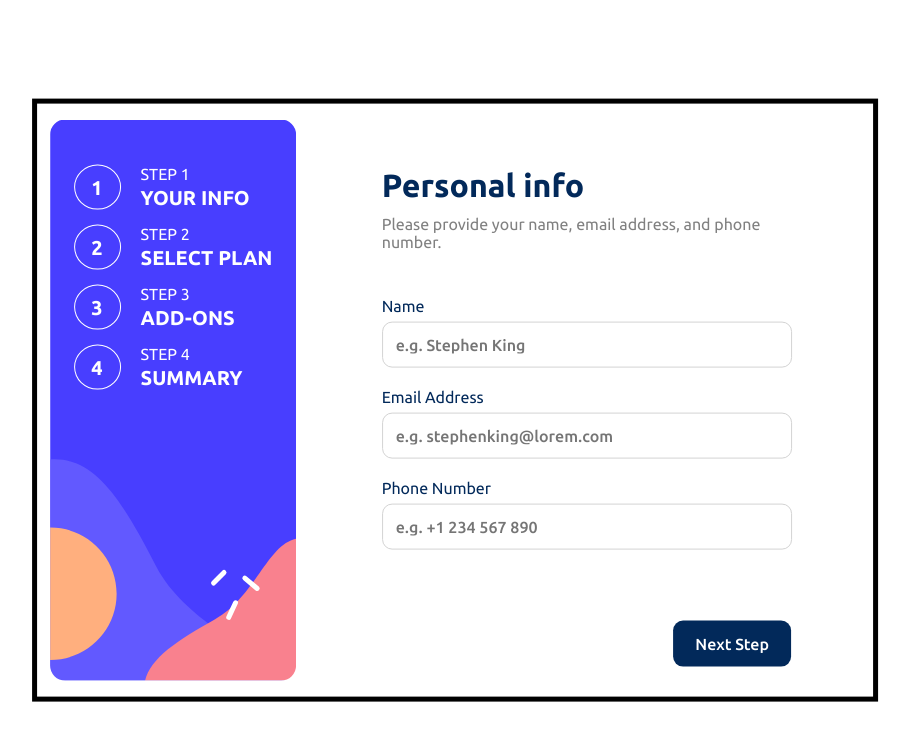
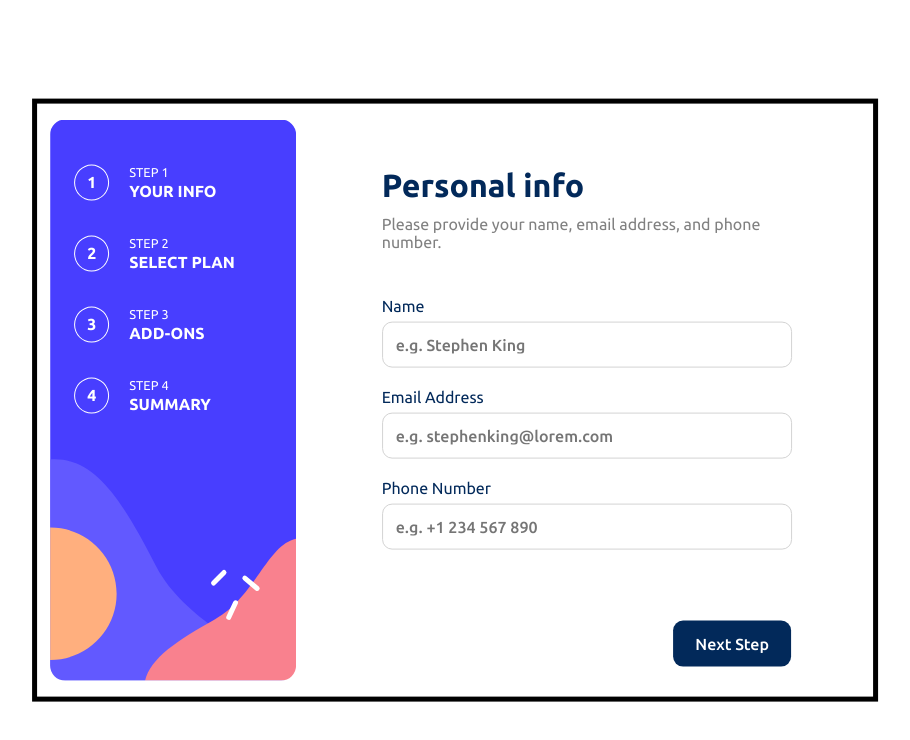
Before and after one commit to lilygo92/multi-step-form, a React (Create React App) app: page / in a window 1280 px wide. Shown: the top 740 px of the page, without its empty margins (185-1095 px from the left). Built offline with nearby package versions, Linux system fonts and the light colour scheme.

Commit message:
Fix sidebar font size and spacing

```diff
--- a/src/App.scss
+++ b/src/App.scss
@@ -27,7 +27,6 @@
   border-radius: 20px;
   background-image: url(../assets/images/bg-sidebar-desktop.svg);
   background-size: cover;
-}
 
   ol {
     list-style: none;
@@ -40,7 +39,7 @@ ol {
   ol li {
     counter-increment: list-counter;
     position: relative;
-  padding-bottom: 15px;
+    padding-bottom: 35px;
     padding-left: 10px;
     display: flex;
   }
@@ -50,8 +49,8 @@ ol li::before {
     font-weight: bold;
     border: 1px solid white;
     border-radius: 50%;
-  padding: 10px 17px 5px 16px;
-  font-size: 1.25rem;
+    padding: 7px 12px 9px 12px;
+    font-size: 1rem;
     font-weight: 700;
   }
 
@@ -62,9 +61,14 @@ ol li::before {
   }
 
   .step-description {
-  font-size: 1.25rem;
     font-weight: 700;
     padding-top: 3px;
+  }
+
+  .step-number {
+    font-weight: 400;
+    font-size: 0.8rem;
+  }
 }
 
 .form-section {
--- a/src/components/Sidebar.js
+++ b/src/components/Sidebar.js
@@ -1,6 +1,4 @@
 import React from "react";
-// import classNames from "classnames";
-import "./Sidebar.scss";
 
 export default function Sidebar() {
   return (
@@ -8,25 +6,25 @@ export default function Sidebar() {
       <ol>
         <li>
           <div className="step">
-            <span>STEP 1</span>
+            <span className="step-number">STEP 1</span>
             <span className="step-description">YOUR INFO</span>
           </div>
         </li>
         <li>
           <div className="step">
-            <span>STEP 2</span>
+            <span className="step-number">STEP 2</span>
             <span className="step-description">SELECT PLAN</span>
           </div>
         </li>
         <li>
           <div className="step">
-            <span>STEP 3</span>
+            <span className="step-number">STEP 3</span>
             <span className="step-description">ADD-ONS</span>
           </div>
         </li>
         <li>
           <div className="step">
-            <span>STEP 4</span>
+            <span className="step-number">STEP 4</span>
             <span className="step-description">SUMMARY</span>
           </div>
         </li>
```
Also changed, not shown: src/components/Sidebar.scss (deleted). Lines whose indentation alone changed are shown as unchanged.
